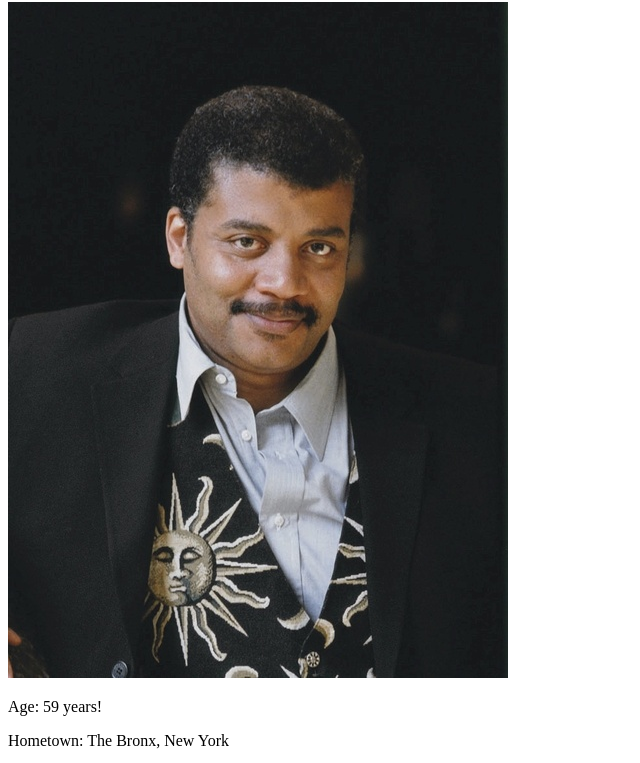
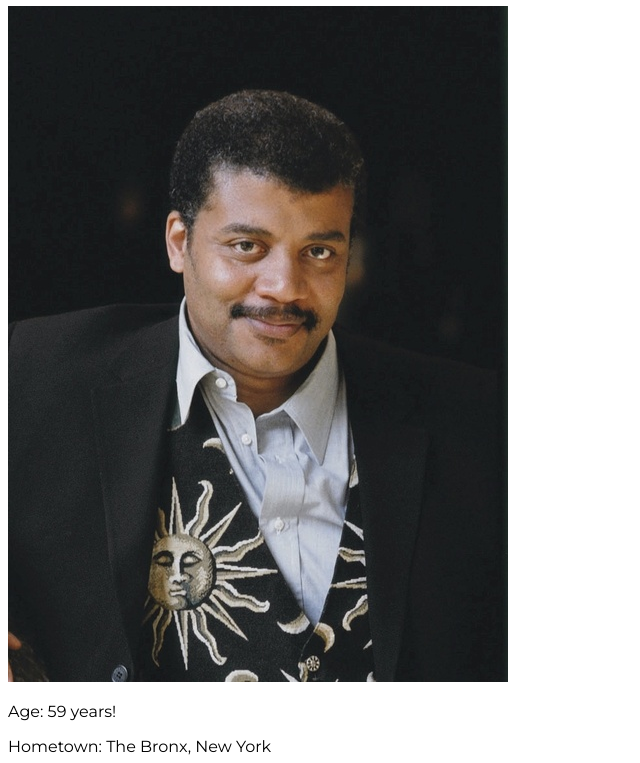
Before and after one commit to ashghoul6/project-one, a plain HTML site: page index.html in a window 1280 px wide. Shown: the part 78-841 px from the top of the page, without its empty margins (0-640 px from the left). Drawn offline with Linux system fonts and the light colour scheme.

Commit message:
actually linked css file

```diff
--- a/index.html
+++ b/index.html
@@ -1,6 +1,9 @@
 <!DOCTYPE html>
 <html lang="en">
 <head>
+
+    <link rel="stylesheet" href="class.css">
+
   <meta charset="UTF-8">
   <meta name="viewport" content="width=device-width, initial-scale=1.0">
   <meta http-equiv="X-UA-Compatible" content="ie=edge">
```
Also changed, not shown: 1 other file.
